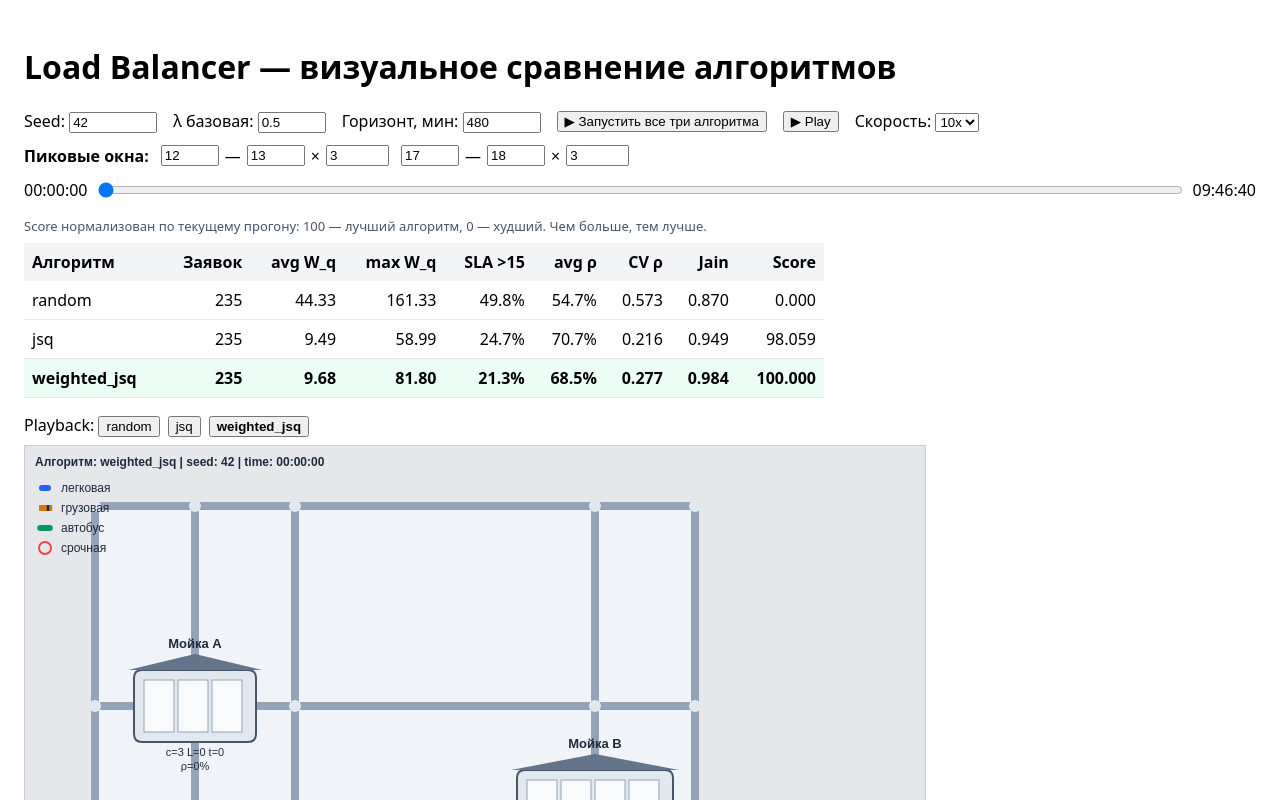
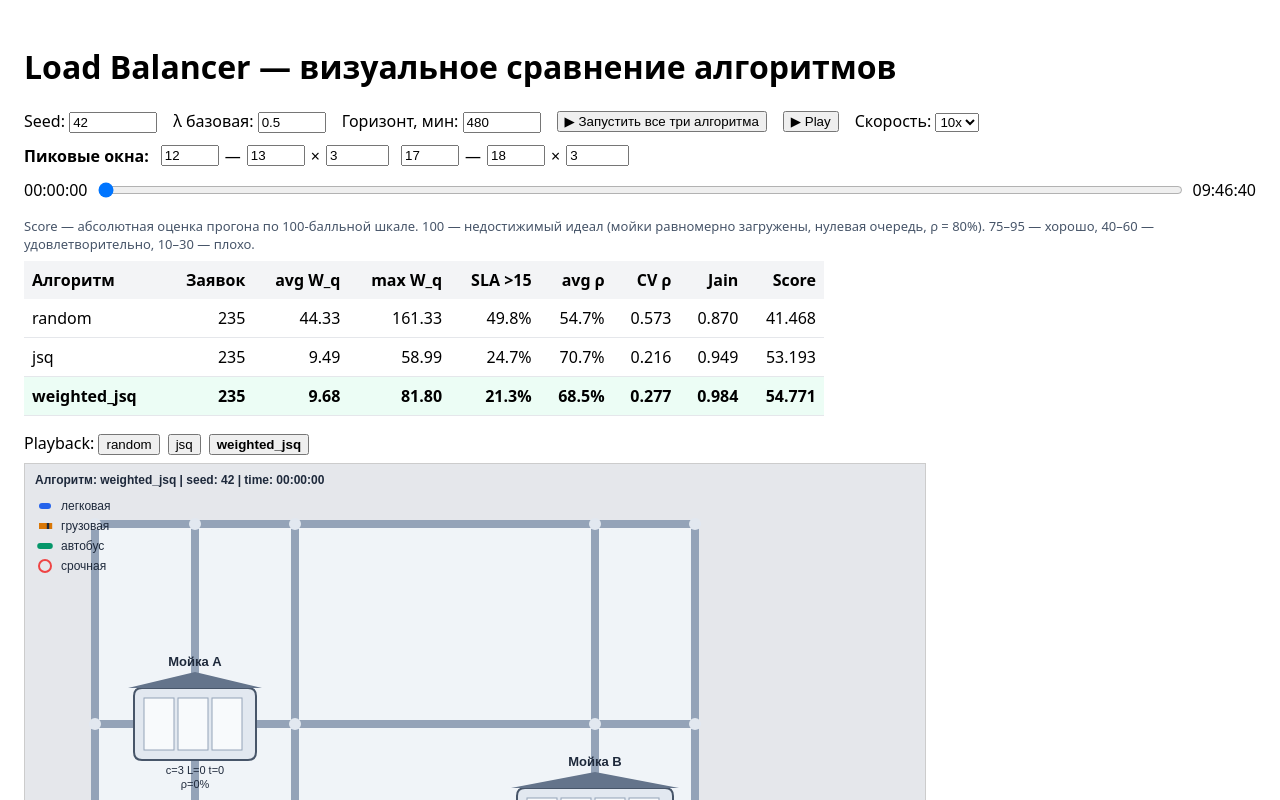
Before and after one commit to nesterenko-a/WashCarLoadBalancer, a React (Vite) app in the folder packages/simulator/: page / in a window 1280 px wide. Both pictures are taken after a click on the button "▶ Запустить все три алгоритма". Shown: the top 800 px of the page. Built offline with nearby package versions, Linux system fonts and the light colour scheme.

Commit message:
feat(simulator): absolute 100-point Score with interpretable thresholds

```diff
--- a/packages/simulator/src/App.tsx
+++ b/packages/simulator/src/App.tsx
@@ -339,16 +339,8 @@ function PeakEditor({ peaks, onChange }: { peaks: PeakWindow[]; onChange: (v: Pe
 
 function ComparisonTable({ results }: { results: Record<AlgoName, SimulationResult> }) {
   const scores = useMemo(() => {
-    const raw: Record<AlgoName, number> = {} as Record<AlgoName, number>;
-    for (const algo of ALGORITHMS) raw[algo] = penalty(results[algo].metrics);
-    const vals = ALGORITHMS.map(a => raw[a]);
-    const min = Math.min(...vals);
-    const max = Math.max(...vals);
-    const range = max - min;
     const map: Record<AlgoName, number> = {} as Record<AlgoName, number>;
-    for (const algo of ALGORITHMS) {
-      map[algo] = range === 0 ? 100 : 100 * (max - raw[algo]) / range;
-    }
+    for (const algo of ALGORITHMS) map[algo] = computeScore(results[algo].metrics);
     return map;
   }, [results]);
   const bestAlgo = useMemo(() => {
@@ -358,7 +350,8 @@ function ComparisonTable({ results }: { results: Record<AlgoName, SimulationResu
   return (
     <div>
       <p style={{ margin: '8px 0', fontSize: 13, color: '#475569' }}>
-        Score нормализован по текущему прогону: 100 — лучший алгоритм, 0 — худший. Чем больше, тем лучше.
+        Score — абсолютная оценка прогона по 100-балльной шкале. 100 — недостижимый идеал
+        (мойки равномерно загружены, нулевая очередь, ρ = 80%). 75–95 — хорошо, 40–60 — удовлетворительно, 10–30 — плохо.
       </p>
       <table style={{ borderCollapse: 'collapse', width: '100%', maxWidth: 800 }}>
         <thead>
@@ -398,8 +391,17 @@ function ComparisonTable({ results }: { results: Record<AlgoName, SimulationResu
   );
 }
 
-function penalty(m: SimulationResult['metrics']): number {
-  return 0.5 * m.avgWaitMin + 0.3 * m.avgTravelMin + 0.2 * m.cvRho;
+function clamp(v: number, min: number, max: number): number {
+  return Math.max(min, Math.min(max, v));
+}
+
+function computeScore(m: SimulationResult['metrics']): number {
+  const jain = m.jainFairness;
+  const wait = clamp(1 - m.avgWaitMin / 10, 0, 1);
+  const travel = clamp(1 - m.avgTravelMin / 20, 0, 1);
+  const sla = 1 - m.slaViolationRate;
+  const rhoBonus = clamp(1 - Math.abs(m.avgRho - 0.8) / 0.3, 0, 1);
+  return clamp(30 * jain + 30 * wait + 20 * travel + 10 * sla + 10 * rhoBonus, 0, 100);
 }
 
 function MetricsPanel({ result, currentTime }: { result: SimulationResult; currentTime: number }) {
```
